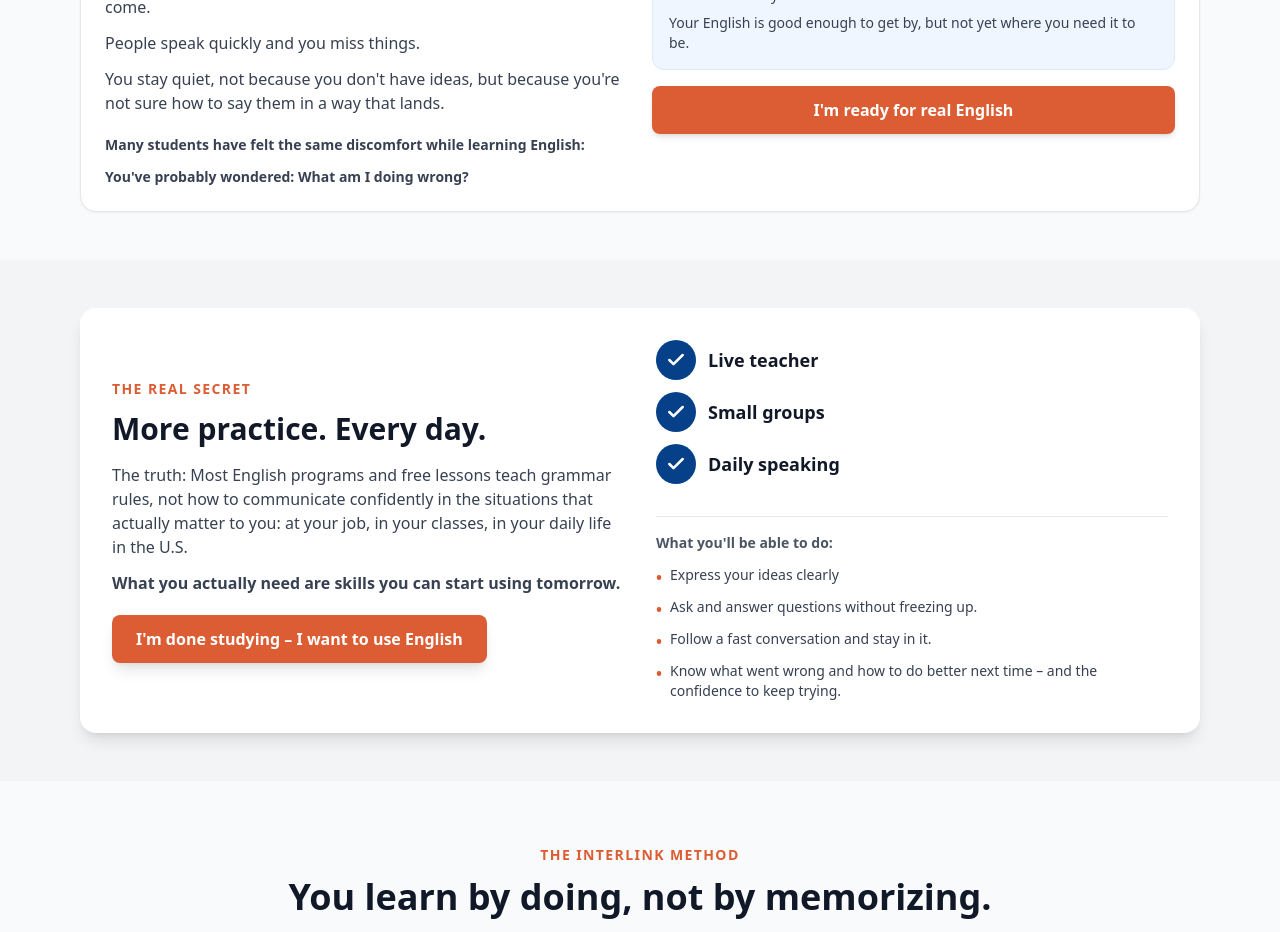
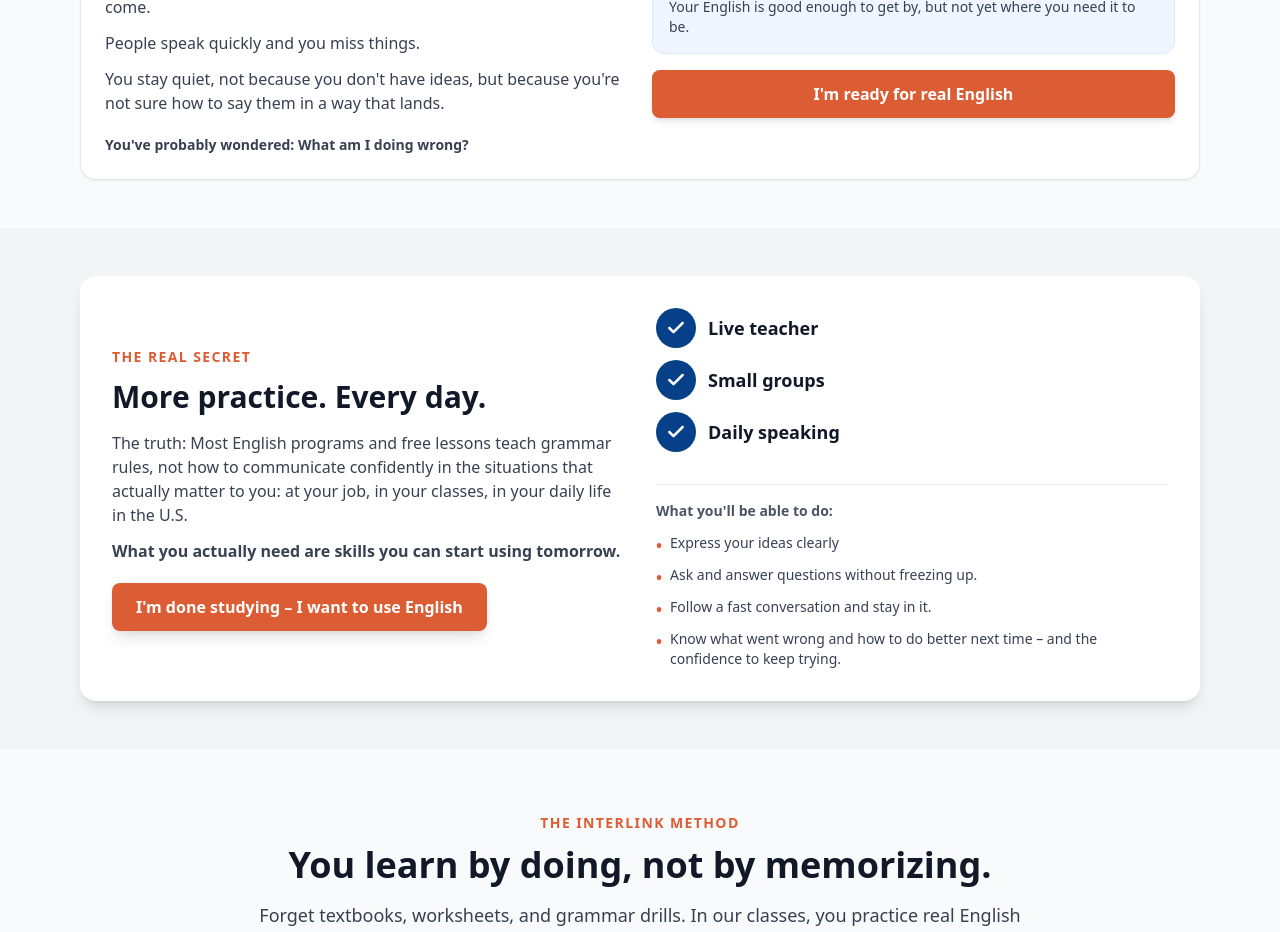
Before and after one commit to Qwixo/Qwixo-apply.INTERLINK.edu-12.3.2026, a React (Vite) app: page /greensboro in a window 1280 px wide. Shown: the part 1160-2092 px from the top of the page. Built offline with nearby package versions, Linux system fonts and the light colour scheme.

Commit message:
Updated GreensboroPage.tsx

```diff
--- a/src/pages/GreensboroPage.tsx
+++ b/src/pages/GreensboroPage.tsx
@@ -234,9 +234,7 @@ function GreensboroPage() {
                 </div>
 
                 <div className="text-sm text-gray-700">
-                  <p className="font-semibold mb-3">
-                    Many students have felt the same discomfort while learning English:
-                  </p>
+
                   <div className="space-y-2">
 
                   </div>
```
